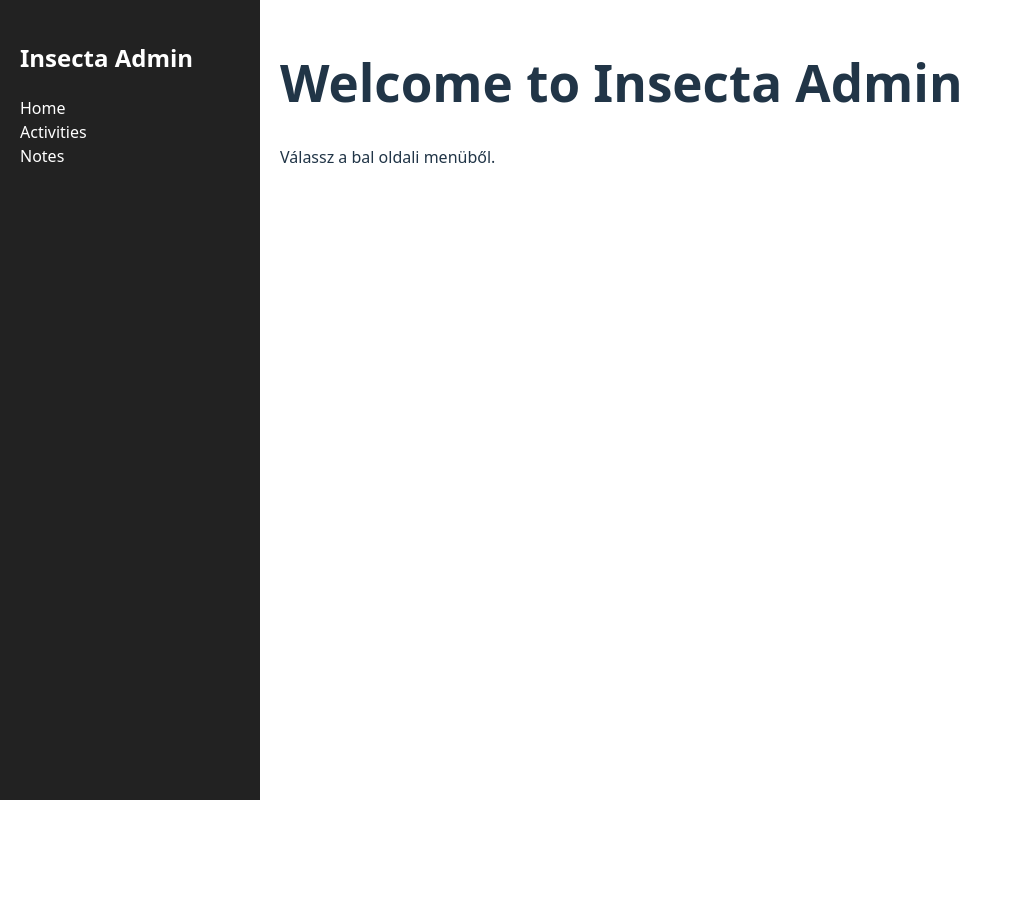
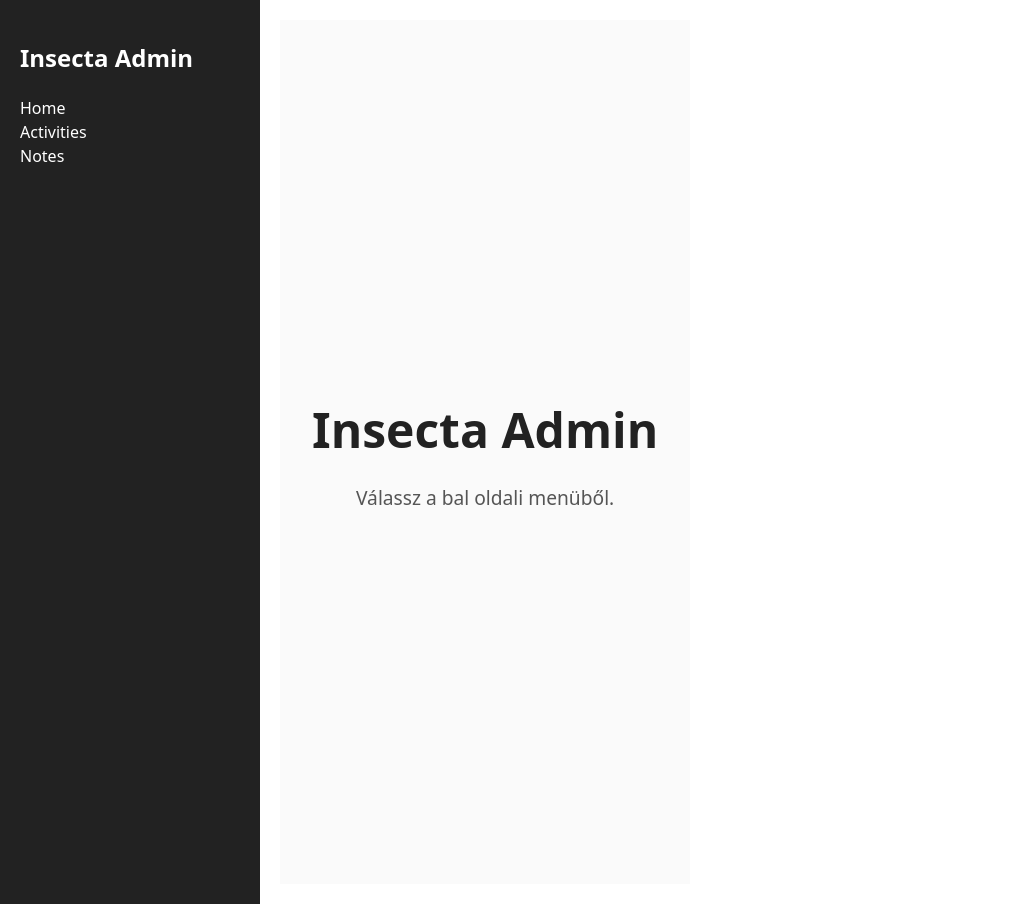
Before and after one commit to AtomAnti211/pro-insekta, a React app in the folder frontend/: page / in a window 1280 px wide. Shown: the whole page, without its empty margins (0-1022 px from the left). Before the commit the page ends 800 px from the top, so only its background shows below. Built offline with nearby package versions, Linux system fonts and the light colour scheme; the HTML template or start-up script is replaced by a standard one.

Commit message:
Add HomePage.css

```diff
--- /dev/null
+++ b/frontend/src/pages/HomePage.css
@@ -0,0 +1,23 @@
+.home-container {
+  min-height: 100vh;
+  display: flex;
+  flex-direction: column;
+  justify-content: center;
+  align-items: center;
+  background: #fafafa;
+  padding: 2rem;
+  text-align: center;
+}
+
+.home-title {
+  font-size: 3rem;
+  font-weight: 600;
+  color: #222;
+  margin-bottom: 0.5rem;
+}
+
+.home-subtitle {
+  font-size: 1.2rem;
+  color: #555;
+  max-width: 500px;
+}
--- a/frontend/src/pages/HomePage.tsx
+++ b/frontend/src/pages/HomePage.tsx
@@ -1,8 +1,10 @@
+import "./HomePage.css";
+
 export default function HomePage() {
   return (
-    <div>
-      <h1>Welcome to Insecta Admin</h1>
-      <p>Válassz a bal oldali menüből.</p>
+    <div className="home-container">
+      <h1 className="home-title">Insecta Admin</h1>
+      <p className="home-subtitle">Válassz a bal oldali menüből.</p>
     </div>
   );
 }
```
